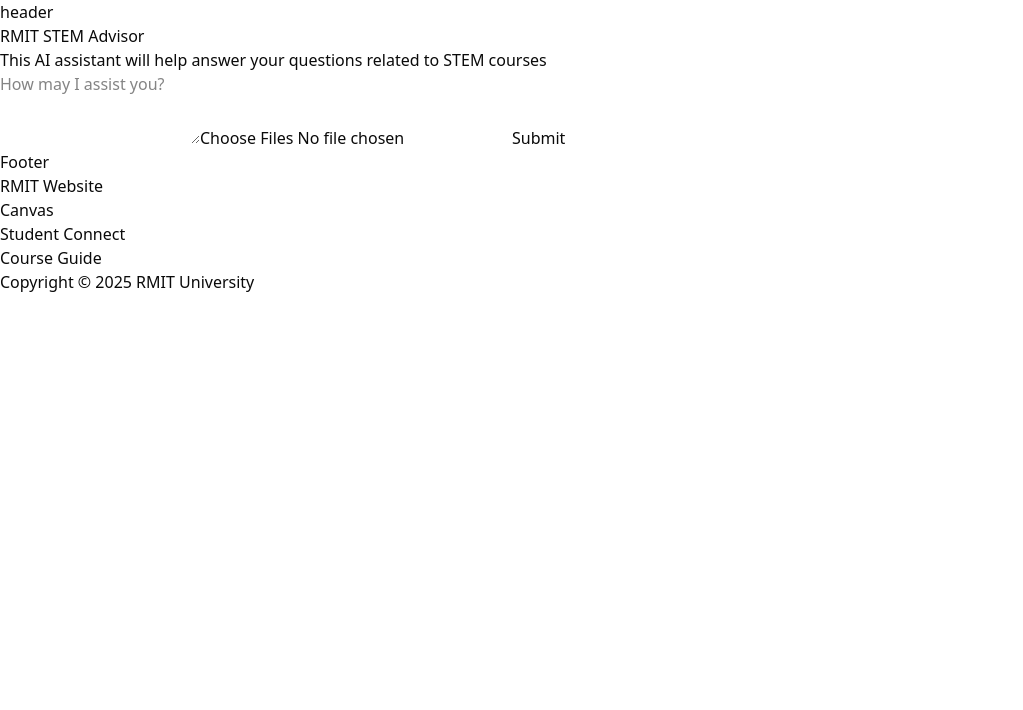
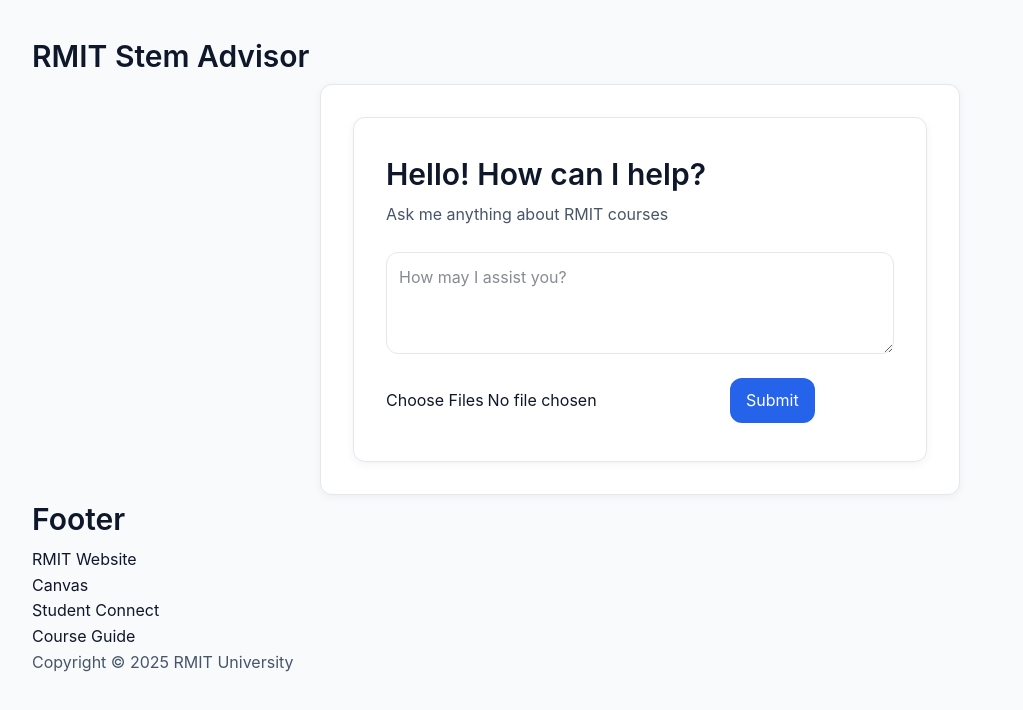
Before and after one commit to JoseOrtega-s3779997/DCNC-A3, a Next.js app: page / in a window 1280 px wide. Shown: the top 710 px of the page, without its empty margins (0-1023 px from the left). Built offline with nearby package versions, Linux system fonts and the light colour scheme.

Commit message:
CSS update

```diff
--- a/package.json
+++ b/package.json
@@ -13,6 +13,7 @@
   "compilerOptions": {
     "baseUrl": "src/",
     "paths": {
+      "@/*": ["./*"],
       "@/styles/*": [
         "styles/*"
       ],
@@ -51,6 +52,7 @@
     "tw-animate-css": "^1.3.4"
   },
   "devDependencies": {
+    "@types/node": "24.0.0",
     "autoprefixer": "^10.4.21",
     "eslint": "9.28.0",
     "eslint-config-next": "15.3.3",
--- a/src/app/page.js
+++ b/src/app/page.js
@@ -74,6 +74,12 @@
 
   const handleSubmit = async (e) => {
     e.preventDefault(); // Prevents the form from submitting and reloading the page
+
+    if (!userPrompt.trim()) {
+    alert("Please enter a question before submitting.");
+    return;
+  }
+
     setLoading(true);
     setResponse('');
 
@@ -106,8 +112,8 @@
 
   return (
     <main>
-      <h1>RMIT STEM Advisor</h1>
-      <p>This AI assistant will help answer your questions related to STEM courses</p>
+      <h1>Hello! How can I help?</h1>
+      <p>Ask me anything about RMIT courses</p>
 
       <form onSubmit={handleSubmit}> {/* Calls the handleSubmit function when user submits the form */}
         <textarea
--- a/src/components/Header.js
+++ b/src/components/Header.js
@@ -1,7 +1,7 @@
 export default function Header() {
     return (
         <header>
-            <h1>header</h1>
+            <h1>RMIT Stem Advisor</h1>
         </header>
     )
 }
--- a/src/lib/utils.ts
+++ /dev/null
@@ -1,6 +0,0 @@
-import { clsx, type ClassValue } from "clsx"
-import { twMerge } from "tailwind-merge"
-
-export function cn(...inputs: ClassValue[]) {
-  return twMerge(clsx(inputs))
-}
--- a/src/styles/globals.css
+++ b/src/styles/globals.css
@@ -1,123 +1,113 @@
 @import "tailwindcss";
 @import "tw-animate-css";
 
-@custom-variant dark (&:is(.dark *));
-
 :root {
-  --background: oklch(1 0 0);
-  --foreground: oklch(0.145 0 0);
-  --card: oklch(1 0 0);
-  --card-foreground: oklch(0.145 0 0);
-  --popover: oklch(1 0 0);
-  --popover-foreground: oklch(0.145 0 0);
-  --primary: oklch(0.205 0 0);
-  --primary-foreground: oklch(0.985 0 0);
-  --secondary: oklch(0.97 0 0);
-  --secondary-foreground: oklch(0.205 0 0);
-  --muted: oklch(0.97 0 0);
-  --muted-foreground: oklch(0.556 0 0);
-  --accent: oklch(0.97 0 0);
-  --accent-foreground: oklch(0.205 0 0);
-  --destructive: oklch(0.577 0.245 27.325);
-  --destructive-foreground: oklch(0.577 0.245 27.325);
-  --border: oklch(0.922 0 0);
-  --input: oklch(0.922 0 0);
-  --ring: oklch(0.708 0 0);
-  --chart-1: oklch(0.646 0.222 41.116);
-  --chart-2: oklch(0.6 0.118 184.704);
-  --chart-3: oklch(0.398 0.07 227.392);
-  --chart-4: oklch(0.828 0.189 84.429);
-  --chart-5: oklch(0.769 0.188 70.08);
-  --radius: 0.625rem;
-  --sidebar: oklch(0.985 0 0);
-  --sidebar-foreground: oklch(0.145 0 0);
-  --sidebar-primary: oklch(0.205 0 0);
-  --sidebar-primary-foreground: oklch(0.985 0 0);
-  --sidebar-accent: oklch(0.97 0 0);
-  --sidebar-accent-foreground: oklch(0.205 0 0);
-  --sidebar-border: oklch(0.922 0 0);
-  --sidebar-ring: oklch(0.708 0 0);
+  --bg: #f8fafc;
+  --text: #0f172a;
+  --card: #ffffff;
+  --border: #e2e8f0;
+  --accent: #2563eb;
+  --accent-hover: #1d4ed8;
+  --radius: 12px;
+  --shadow: 0 2px 10px rgba(0, 0, 0, 0.05);
+  --font: 'Inter', sans-serif;
 }
 
-.dark {
-  --background: oklch(0.145 0 0);
-  --foreground: oklch(0.985 0 0);
-  --card: oklch(0.145 0 0);
-  --card-foreground: oklch(0.985 0 0);
-  --popover: oklch(0.145 0 0);
-  --popover-foreground: oklch(0.985 0 0);
-  --primary: oklch(0.985 0 0);
-  --primary-foreground: oklch(0.205 0 0);
-  --secondary: oklch(0.269 0 0);
-  --secondary-foreground: oklch(0.985 0 0);
-  --muted: oklch(0.269 0 0);
-  --muted-foreground: oklch(0.708 0 0);
-  --accent: oklch(0.269 0 0);
-  --accent-foreground: oklch(0.985 0 0);
-  --destructive: oklch(0.396 0.141 25.723);
-  --destructive-foreground: oklch(0.637 0.237 25.331);
-  --border: oklch(0.269 0 0);
-  --input: oklch(0.269 0 0);
-  --ring: oklch(0.439 0 0);
-  --chart-1: oklch(0.488 0.243 264.376);
-  --chart-2: oklch(0.696 0.17 162.48);
-  --chart-3: oklch(0.769 0.188 70.08);
-  --chart-4: oklch(0.627 0.265 303.9);
-  --chart-5: oklch(0.645 0.246 16.439);
-  --sidebar: oklch(0.205 0 0);
-  --sidebar-foreground: oklch(0.985 0 0);
-  --sidebar-primary: oklch(0.488 0.243 264.376);
-  --sidebar-primary-foreground: oklch(0.985 0 0);
-  --sidebar-accent: oklch(0.269 0 0);
-  --sidebar-accent-foreground: oklch(0.985 0 0);
-  --sidebar-border: oklch(0.269 0 0);
-  --sidebar-ring: oklch(0.439 0 0);
+body {
+  background-color: var(--bg);
+  color: var(--text);
+  font-family: var(--font);
+  margin: 0;
+  padding: 2rem;
+  line-height: 1.6;
 }
 
-@theme inline {
-  --color-background: var(--background);
-  --color-foreground: var(--foreground);
-  --color-card: var(--card);
-  --color-card-foreground: var(--card-foreground);
-  --color-popover: var(--popover);
-  --color-popover-foreground: var(--popover-foreground);
-  --color-primary: var(--primary);
-  --color-primary-foreground: var(--primary-foreground);
-  --color-secondary: var(--secondary);
-  --color-secondary-foreground: var(--secondary-foreground);
-  --color-muted: var(--muted);
-  --color-muted-foreground: var(--muted-foreground);
-  --color-accent: var(--accent);
-  --color-accent-foreground: var(--accent-foreground);
-  --color-destructive: var(--destructive);
-  --color-destructive-foreground: var(--destructive-foreground);
-  --color-border: var(--border);
-  --color-input: var(--input);
-  --color-ring: var(--ring);
-  --color-chart-1: var(--chart-1);
-  --color-chart-2: var(--chart-2);
-  --color-chart-3: var(--chart-3);
-  --color-chart-4: var(--chart-4);
-  --color-chart-5: var(--chart-5);
-  --radius-sm: calc(var(--radius) - 4px);
-  --radius-md: calc(var(--radius) - 2px);
-  --radius-lg: var(--radius);
-  --radius-xl: calc(var(--radius) + 4px);
-  --color-sidebar: var(--sidebar);
-  --color-sidebar-foreground: var(--sidebar-foreground);
-  --color-sidebar-primary: var(--sidebar-primary);
-  --color-sidebar-primary-foreground: var(--sidebar-primary-foreground);
-  --color-sidebar-accent: var(--sidebar-accent);
-  --color-sidebar-accent-foreground: var(--sidebar-accent-foreground);
-  --color-sidebar-border: var(--sidebar-border);
-  --color-sidebar-ring: var(--sidebar-ring);
+main {
+  max-width: 640px;
+  margin: 0 auto;
+  background: var(--card);
+  border: 1px solid var(--border);
+  border-radius: var(--radius);
+  padding: 2rem;
+  box-shadow: var(--shadow);
 }
 
-@layer base {
-  * {
-    @apply border-border outline-ring/50;
-  }
-  body {
-    @apply bg-background text-foreground;
-  }
+h1 {
+  font-size: 1.875rem;
+  margin-bottom: 0.25rem;
+  font-weight: 600;
 }
+
+p {
+  margin-bottom: 1.5rem;
+  color: #475569;
+}
+
+textarea {
+  width: 100%;
+  border: 1px solid var(--border);
+  border-radius: var(--radius);
+  padding: 0.75rem;
+  font-size: 1rem;
+  margin-bottom: 1rem;
+  resize: vertical;
+  background: #fff;
+  font-family: var(--font);
+}
+
+input[type="file"] {
+  margin-bottom: 1rem;
+  font-family: var(--font);
+}
+
+ul {
+  list-style: none;
+  padding-left: 0;
+}
+
+li {
+  background: #f1f5f9;
+  border-radius: var(--radius);
+  padding: 0.5rem 0.75rem;
+  display: flex;
+  align-items: center;
+  justify-content: space-between;
+  margin-bottom: 0.5rem;
+  font-size: 0.95rem;
+}
+
+button {
+  background-color: var(--accent);
+  color: white;
+  padding: 0.6rem 1rem;
+  font-size: 1rem;
+  border: none;
+  border-radius: var(--radius);
+  cursor: pointer;
+  transition: background-color 0.2s ease;
+}
+
+button:hover {
+  background-color: var(--accent-hover);
+}
+
+button[disabled] {
+  background-color: #cbd5e1;
+  cursor: not-allowed;
+}
+
+li button {
+  background: transparent;
+  color: #ef4444;
+  border: none;
+  cursor: pointer;
+  padding: 0.25rem 0.5rem;
+  font-weight: 500;
+}
+
+div[style*="margin-top"] {
+  background: #f9fafb;
+  padding: 1rem;
+  border-radius: var(--radius);
+  border: 1px solid var(--border);
+}
```
Also changed, not shown: components.json, 1 other file (tests, documents, lock files or other folders).
